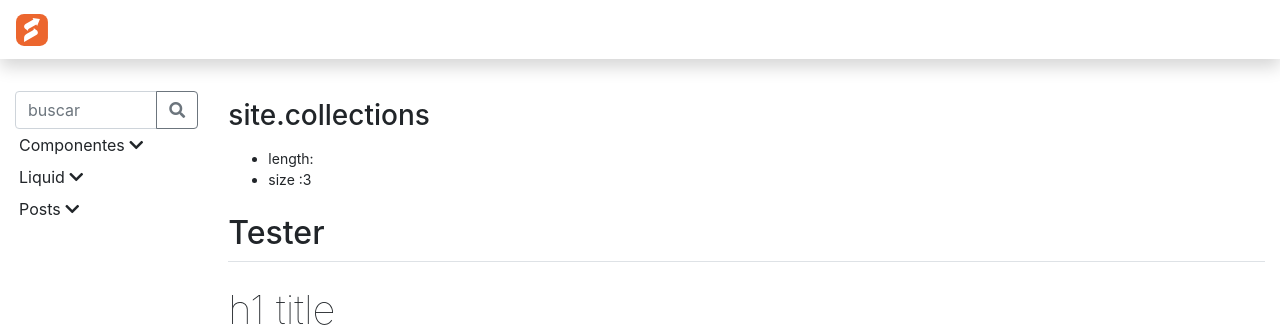
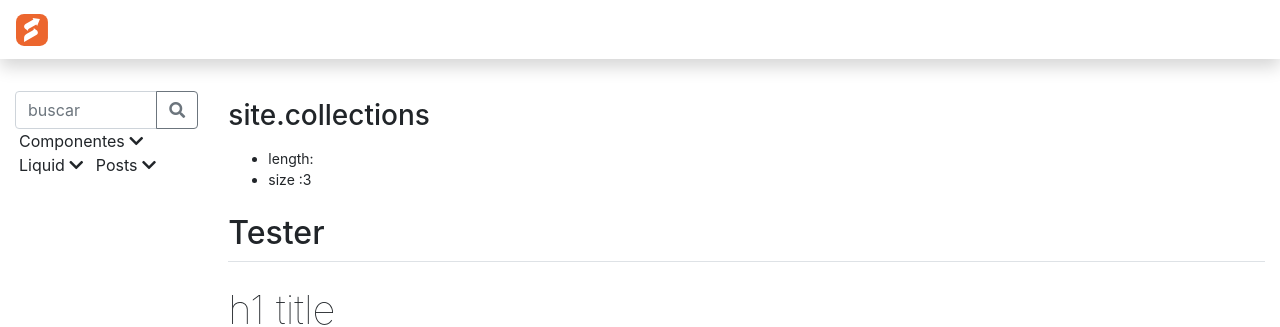
Before and after one commit to Bsale-IO/template-docs, a Jekyll site: the page built from docs/index.md, in a window 1280 px wide. Shown: the top 327 px of the page. Built offline with Jekyll 4.4.1, drawn with Linux system fonts in a browser that asks for light colours; emoji names are drawn with the system emoji font; our own code applies the rules of GitHub Pages for plain Markdown files.

Commit message:
flex fix

```diff
--- a/docs/_sass/layout.scss
+++ b/docs/_sass/layout.scss
@@ -85,9 +85,11 @@ h1,h2,h3,h4,h5,h6{
 
 // menu
 .menu{
+    align-items: flex-start;
     display:flex;
     flex-direction:column;
     .submenu{
+        align-items: flex-start;
         display:flex;
         flex-direction:column;
         margin-bottom:1rem;
@@ -97,7 +99,6 @@ h1,h2,h3,h4,h5,h6{
     }
     .lv1, .lv2{
         padding:.25rem;
-        display:block;
         text-transform: capitalize;
         color:inherit;
         &:hover{
@@ -107,4 +108,8 @@ h1,h2,h3,h4,h5,h6{
             font-weight: 600;
         }
     }
+    .lv2.active{
+        background:$gray-primary;
+        border-radius:.25rem;
+    }
 }
```
